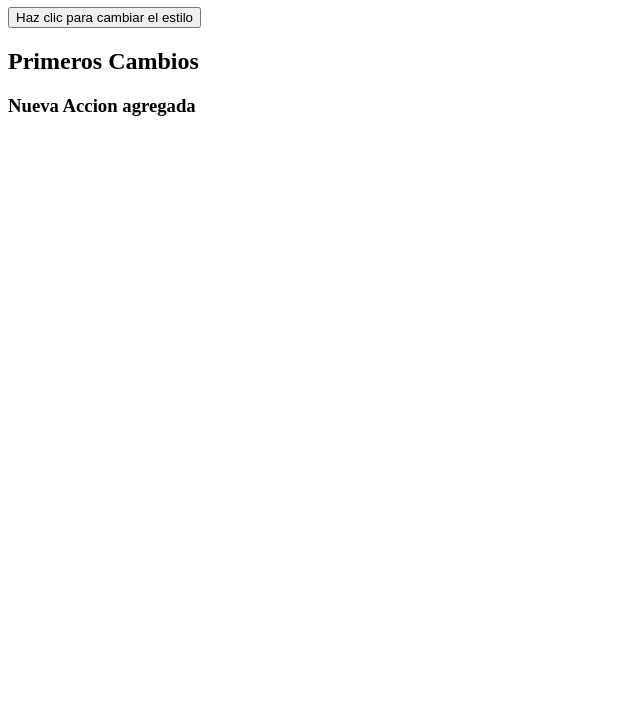
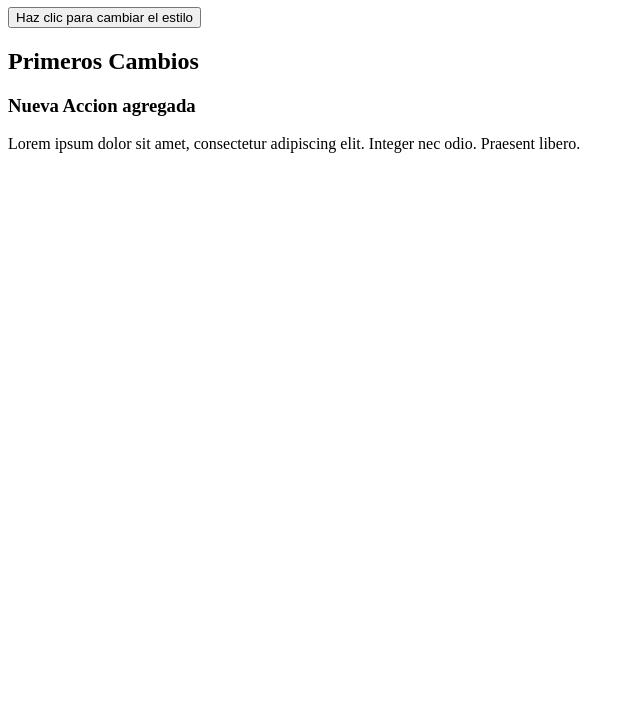
Before and after one commit to Ross-00/Repo-Tarea, a plain HTML site: page index.html in a window 1280 px wide. Shown: the part 73-800 px from the top of the page, without its empty margins (0-640 px from the left). Drawn offline with Linux system fonts and the light colour scheme.

Commit message:
agregado de parrafo

```diff
--- a/index.html
+++ b/index.html
@@ -13,5 +13,8 @@
   <script src="app.js"></script>
   <h2>Primeros Cambios</h2>
   <h3>Nueva Accion agregada</h3>
+  <p>Lorem ipsum dolor sit amet, consectetur adipiscing elit. Integer nec odio. Praesent libero.</p>
+
+  </p>
 </body>
 </html>
```
